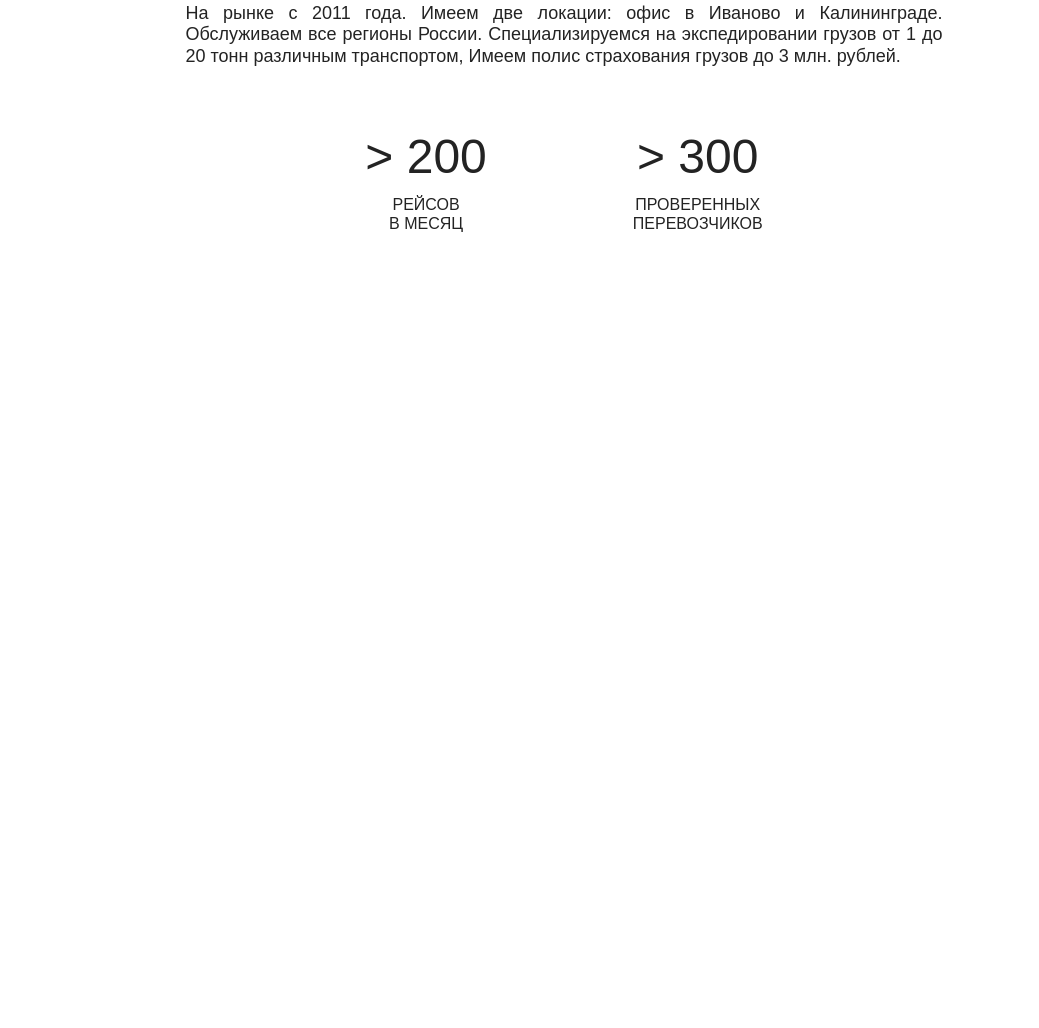
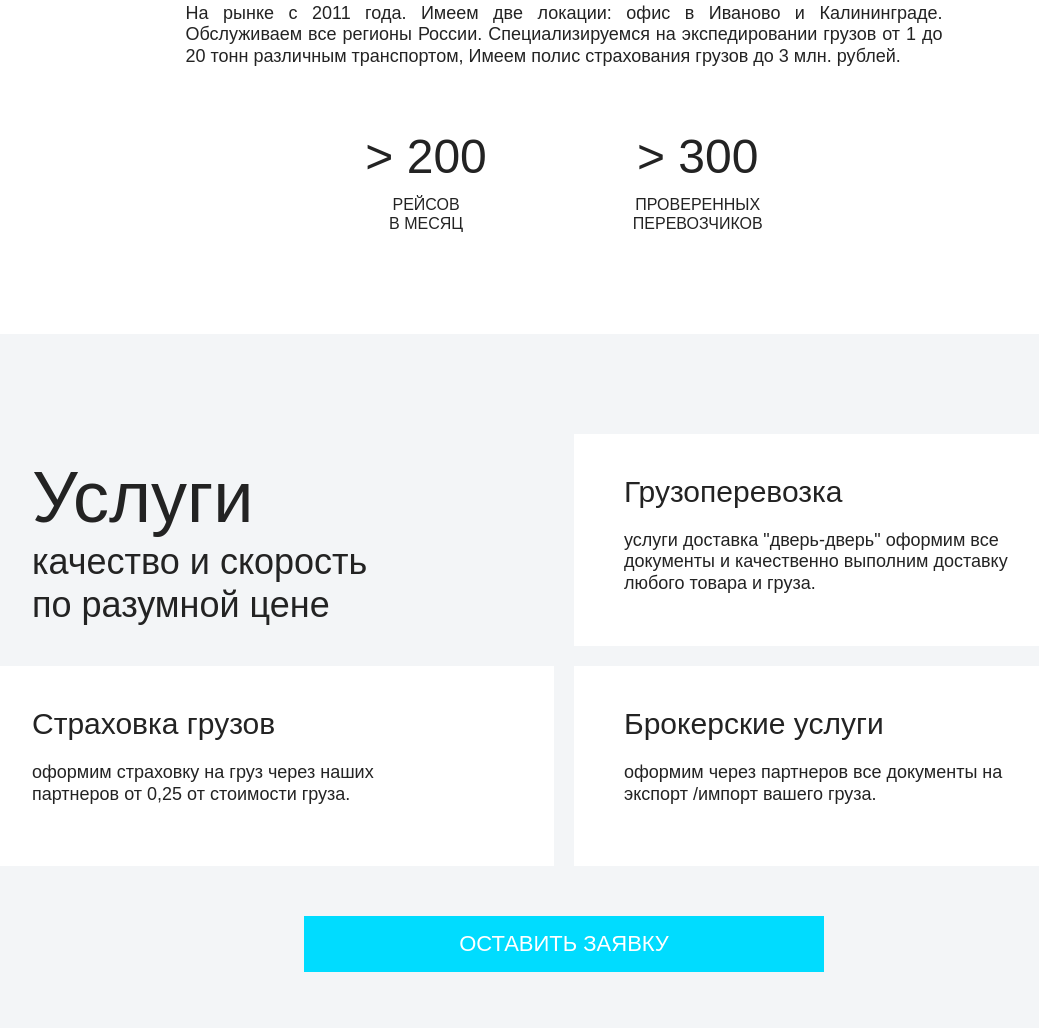
Before and after one commit to AlinaNiko/translife, a website: page src/index.html in a window 1280 px wide. Shown: the part 3749-4777 px from the top of the page, without its empty margins (76-1115 px from the left). Before the commit the page ends 4083 px from the top, so only its background shows below. Drawn offline with nearby package versions, Linux system fonts and the light colour scheme; files that its build step writes are made by us from their sources; a web font is replaced by a local one.

Commit message:
Добавлен блок услуги

```diff
--- a/src/index.html
+++ b/src/index.html
@@ -9,6 +9,7 @@
       <include src="src/markup/questions.html"></include>
       <include src="src/markup/managers.html"></include>
       <include src="src/markup/about.html"></include>
+      <include src="src/markup/services.html"></include>
 
     </main>
     <include src="src/markup/main-footer.html"></include>
--- /dev/null
+++ b/src/markup/services.html
@@ -0,0 +1,22 @@
+<section class="main-content__services services">
+  <div class="services__container container">
+    <div class="services__wrapper services__wrapper--main">
+      <h2 class="services__title">Услуги</h2>
+      <p class="services__paragraph">качество и&nbsp;скорость по&nbsp;разумной цене</p>
+    </div>
+    <div class="services__wrapper">
+      <h3 class="services__subtitle">Грузоперевозка</h3>
+      <p class="services__text">услуги доставка "дверь-дверь" оформим все документы и качественно выполним доставку любого товара и груза.</p>
+    </div>
+    <div class="services__wrapper">
+        <h3 class="services__subtitle">Страховка грузов</h3>
+        <p class="services__text">оформим страховку на груз через наших партнеров от 0,25 от стоимости груза.</p>
+    </div>
+    <div class="services__wrapper">
+      <h3 class="services__subtitle">Брокерские услуги</h3>
+      <p class="services__text">оформим через партнеров все документы на экспорт /импорт вашего груза.</p>
+    </div>
+    <button class="services__button button" type="button">Оставить заявку</button>
+
+  </div>
+</section>
--- a/src/style.scss
+++ b/src/style.scss
@@ -13,5 +13,6 @@
 @import 'styles/blocks/questions';
 @import 'styles/blocks/managers';
 @import 'styles/blocks/about';
+@import 'styles/blocks/services';
 
 @import 'styles/blocks/_main-footer.scss';
--- a/src/styles/blocks/_about.scss
+++ b/src/styles/blocks/_about.scss
@@ -17,7 +17,7 @@
   font-size: 42px;
   text-align: center;
   @include breakpoint (md) {
-    font-size: 32px;
+    font-size: 38px;
   }
 }
 
--- a/src/styles/blocks/_managers.scss
+++ b/src/styles/blocks/_managers.scss
@@ -20,7 +20,7 @@
   font-size: 42px;
   text-align: center;
   @include breakpoint (md) {
-    font-size: 32px;
+    font-size: 38px;
   }
 }
 
--- /dev/null
+++ b/src/styles/blocks/_services.scss
@@ -0,0 +1,110 @@
+@import '../helpers/variables';
+@import '../helpers/mixins';
+
+
+.services {
+  padding: 100px 0 56px;
+  background-color: $lightGrey;
+  @include breakpoint (md) {
+    padding: 70px 0 56px;
+  }
+}
+
+.services__container {
+  justify-content: space-between;
+}
+
+.services__wrapper {
+  //display: flex;
+  //flex-direction: column;
+  //justify-content: space-between;
+  width: calc((100% - 20px) / 2);
+  min-width: 260px;
+  min-height: 200px;
+  margin-bottom: 20px;
+  padding: 40px 120px 40px 50px;
+  background-color: $white;
+  vertical-align: middle;
+  @media (max-width: 1080px) {
+    padding: 30px;
+  }
+  @media (max-width: 933px) {
+    min-height: 150px;
+  }
+  @include breakpoint (md) {
+    width: 100%;
+  }
+}
+
+.services__wrapper--main {
+  padding: 20px 50px;
+  background-color: $lightGrey;
+  @media (max-width: 1080px) {
+    padding: 10px 30px;
+  }
+  @include breakpoint (md) {
+    min-height: 100px;
+    font-size: 56px;
+    text-align: center;
+  }
+}
+
+.services__title {
+  font-weight: 400;
+  font-size: 72px;
+  @media (max-width: 933px) {
+    font-size: 64px;
+  }
+  @include breakpoint (md) {
+    font-size: 56px;
+    text-align: center;
+  }
+  @include breakpoint (sm) {
+    font-size: 38px;
+  }
+}
+
+.services__paragraph {
+  font-size: 36px;
+  @media (max-width: 933px) {
+    font-size: 28px;
+  }
+  @include breakpoint (md) {
+    text-align: center;
+  }
+  @include breakpoint (sm) {
+    font-size: 18px;
+  }
+}
+
+.services__subtitle {
+  font-weight: 400;
+  font-size: 30px;
+  @media (max-width: 933px) {
+    font-size: 21px;
+  }
+  @include breakpoint (sm) {
+    font-size: 18px;
+  }
+}
+
+.services__text {
+  margin-top: 20px;
+  font-size: 18px;
+  @media (max-width: 933px) {
+    font-size: 16px;
+  }
+  @include breakpoint (sm) {
+    font-size: 14px;
+  }
+}
+
+.services__button {
+  margin: 30px auto 0;
+  padding: 15px 155px;
+  @include breakpoint (md) {
+    width: 100%;
+    margin: 0 auto;
+    padding: 15px;
+  }
+}
```
